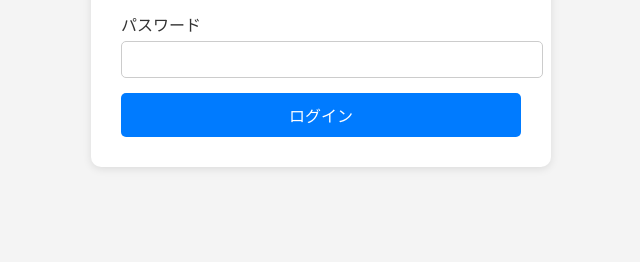
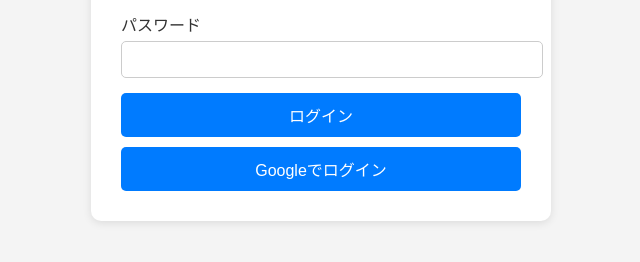
Before and after one commit to Riku-tatuto/schoolapp2, a plain HTML site: page index.html in a window 1280 px wide. Shown: the part 188-450 px from the top of the page, without its empty margins (319-959 px from the left). Drawn offline with Linux system fonts and the light colour scheme.

Commit message:
Update index.html

```diff
--- a/index.html
+++ b/index.html
@@ -21,6 +21,10 @@
       </div>
       <button type="submit" class="login-btn">ログイン</button>
     </form>
+    <button type="button" onclick="loginWithGoogle()" class="login-btn" style="margin-top: 10px;">
+      Googleでログイン
+    </button>
+
     <div id="error-banner" class="error-banner">ユーザーIDまたはパスワードが違います。</div>
   </div>
 </body>
```
